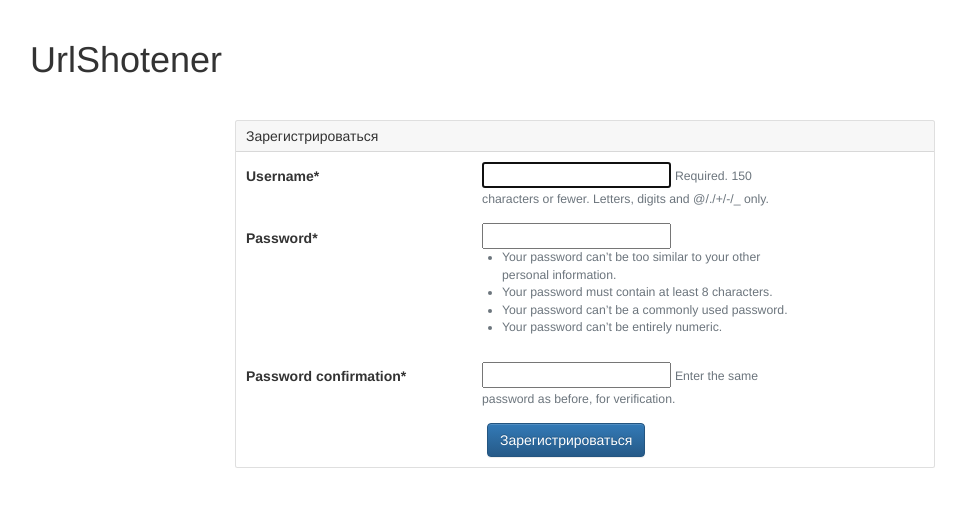
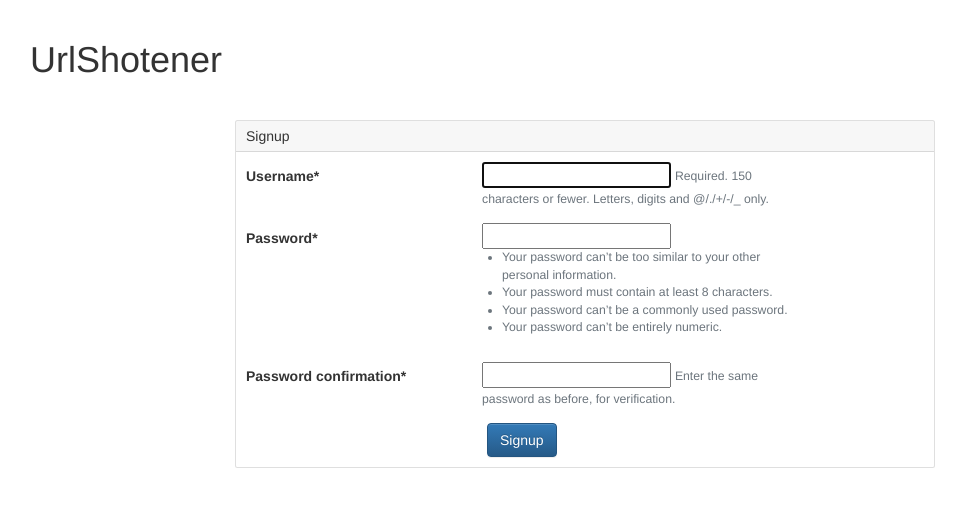
Before and after one commit to SorryLegacy/test_task-, a Django app: page /signup/ in a window 1280 px wide. Shown: the part 62-569 px from the top of the page, without its empty margins (55-1021 px from the left). Run offline with Django 4.2, Linux system fonts and the light colour scheme; some libraries are stand-ins or nearby versions.

Commit message:
Update template

```diff
--- a/shortener/templates/signup.html
+++ b/shortener/templates/signup.html
@@ -1,10 +1,10 @@
 {% extends "base.html" %}
-{% block title %}Зарегистрироваться{% endblock %}
+{% block title %}Signup{% endblock %}
 {% block content %}
 <div class="row justify-content-center">
     <div class="col-md-8 p-5">
         <div class="card">
-            <div class="card-header">Зарегистрироваться</div>
+            <div class="card-header">Signup</div>
             <div class="card-body">
 
               {% for error in form.errors %}
@@ -33,7 +33,7 @@
 
                     <div class="col-md-6 offset-md-4">
                             <button type="submit" class="btn btn-primary">
-                                Зарегистрироваться
+                                Signup
                             </button>
                     </div>
                 </form>
```
